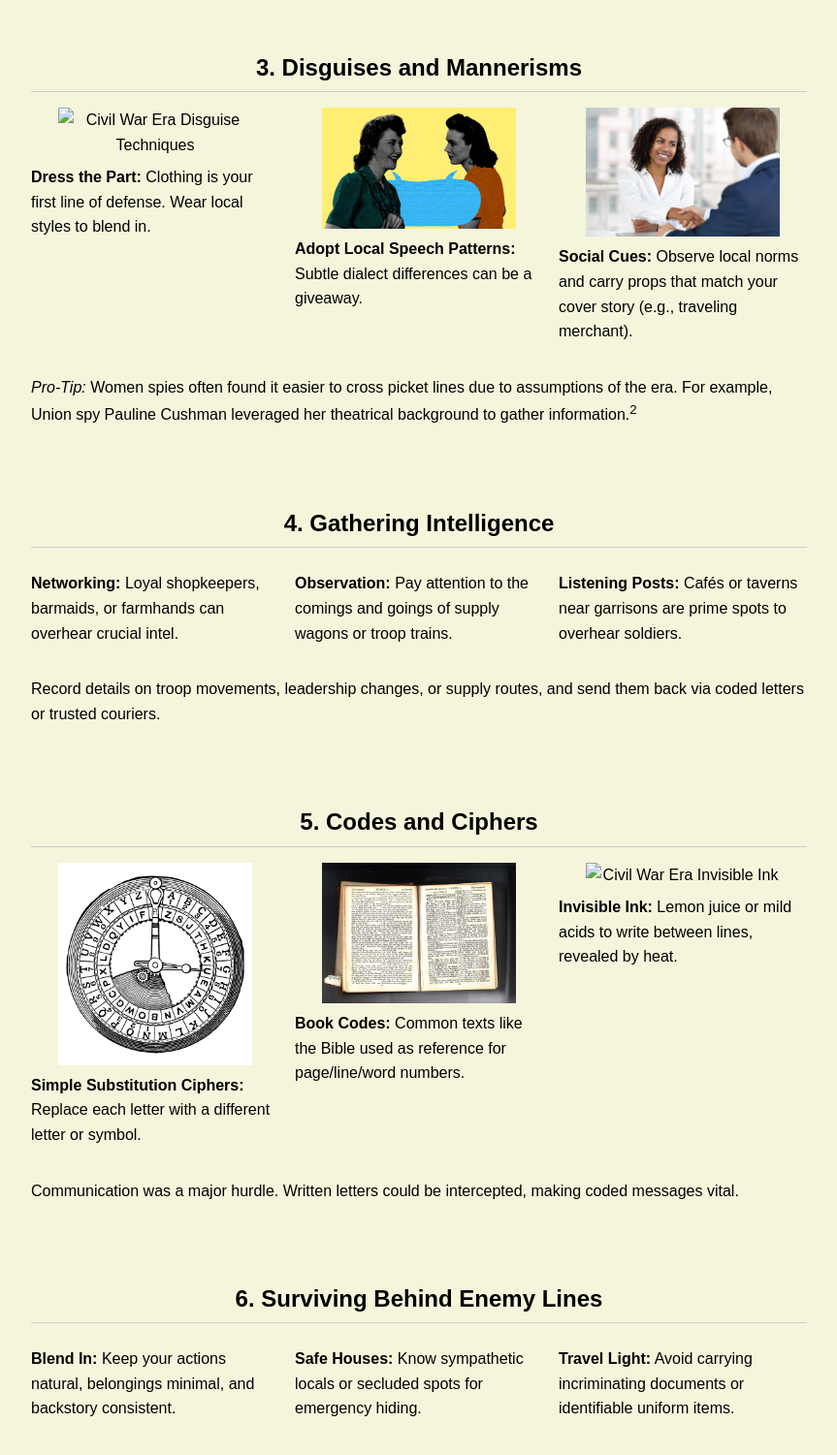
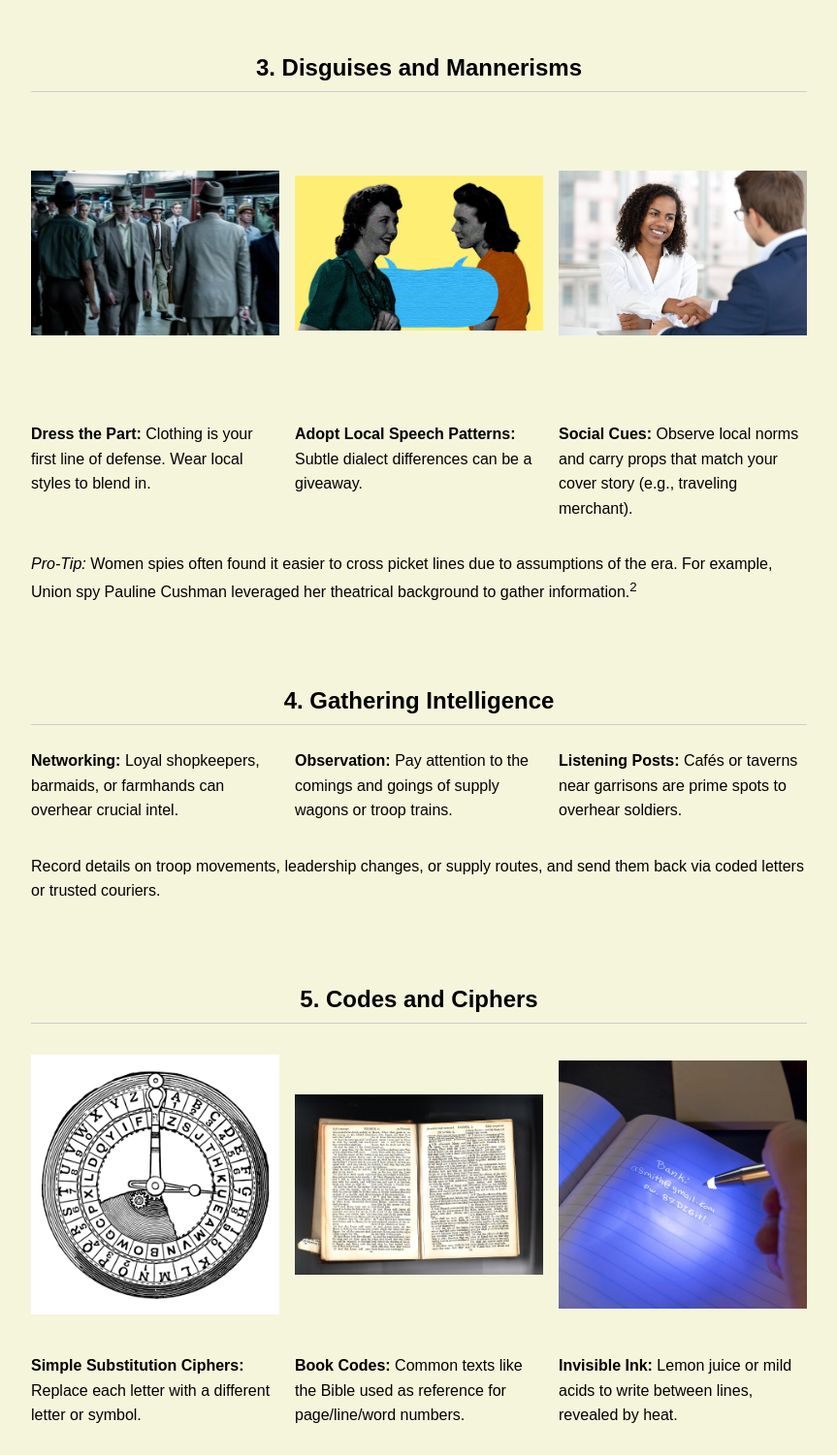
Before and after one commit to muksaw/civil-war-spy-guide, a plain HTML site: page index.html in a window 1280 px wide. Shown: the part 1186-2687 px from the top of the page at 97% size, without its empty margins (208-1071 px from the left). Drawn offline with Linux system fonts and the light colour scheme.

Commit message:
fixed alignment on images, now all images should be appearing as well

```diff
--- a/index.html
+++ b/index.html
@@ -95,16 +95,24 @@
     .column {
       flex: 1;               /* Each column takes up equal width */
       text-align: center;    /* Center images and headings if desired */
+      display: flex;
+      flex-direction: column;
+    }
+    .image-container {
+      height: 300px;         /* Fixed height for image container */
+      display: flex;
+      align-items: center;
+      justify-content: center;
+      margin-bottom: 1rem;   /* Space between image and text */
     }
     .column img {
-      width: 80%;            /* You can adjust to 100% or another value */
-      max-width: 200px;      /* Limit max width if you prefer smaller images */
-      margin: 0 auto;        /* Center the image horizontally */
-      display: block;
+      max-width: 100%;       /* Image won't exceed container width */
+      max-height: 100%;      /* Image won't exceed container height */
+      object-fit: contain;   /* Maintain aspect ratio */
     }
     .column p {
       margin-top: 0.5rem;
-      text-align: left;      /* If you want the bullet text itself left-aligned */
+      text-align: left;      /* Left-align the bullet text */
     }
 
     .image-placeholder {
@@ -197,21 +205,27 @@
     <h2>3. Disguises and Mannerisms</h2>
     <div class="three-column-section">
       <div class="column">
-        <img src="images/section3_image1.jpg" alt="Civil War Era Disguise Techniques" class="image-placeholder">
+        <div class="image-container">
+          <img src="images/section3_image1.jpeg" alt="Civil War Era Disguise Techniques">
+        </div>
         <p>
           <strong>Dress the Part:</strong> Clothing is your first line of defense.
           Wear local styles to blend in.
         </p>
       </div>
       <div class="column">
-        <img src="images/section3_image2.jpg" alt="Civil War Era Speech Patterns" class="image-placeholder">
+        <div class="image-container">
+          <img src="images/section3_image2.jpg" alt="Civil War Era Speech Patterns">
+        </div>
         <p>
           <strong>Adopt Local Speech Patterns:</strong> Subtle dialect differences
           can be a giveaway.
         </p>
       </div>
       <div class="column">
-        <img src="images/section3_image3.jpg" alt="Civil War Era Social Cues" class="image-placeholder">
+        <div class="image-container">
+          <img src="images/section3_image3.jpg" alt="Civil War Era Social Cues">
+        </div>
         <p>
           <strong>Social Cues:</strong> Observe local norms and carry props that
           match your cover story (e.g., traveling merchant).
@@ -259,21 +273,27 @@
     <h2>5. Codes and Ciphers</h2>
     <div class="three-column-section">
       <div class="column">
-        <img src="images/section5_image1.jpg" alt="Civil War Era Cipher Methods" class="image-placeholder">
+        <div class="image-container">
+          <img src="images/section5_image1.jpg" alt="Civil War Era Cipher Methods">
+        </div>
         <p>
           <strong>Simple Substitution Ciphers:</strong> Replace each letter with a
           different letter or symbol.
         </p>
       </div>
       <div class="column">
-        <img src="images/section5_image2.jpg" alt="Civil War Era Book Codes" class="image-placeholder">
+        <div class="image-container">
+          <img src="images/section5_image2.jpg" alt="Civil War Era Book Codes">
+        </div>
         <p>
           <strong>Book Codes:</strong> Common texts like the Bible used as reference
           for page/line/word numbers.
         </p>
       </div>
       <div class="column">
-        <img src="images/section5_image3.jpg" alt="Civil War Era Invisible Ink" class="image-placeholder">
+        <div class="image-container">
+          <img src="images/section5_image3.jpeg" alt="Civil War Era Invisible Ink">
+        </div>
         <p>
           <strong>Invisible Ink:</strong> Lemon juice or mild acids to write between
           lines, revealed by heat.
@@ -316,7 +336,9 @@
     <h2>7. Notable Spies and Their Strategies</h2>
     <div class="three-column-section">
       <div class="column">
-        <img src="images/section7_image1.jpg" alt="Elizabeth Van Lew" class="image-placeholder">
+        <div class="image-container">
+          <img src="images/section7_image1.jpg" alt="Elizabeth Van Lew">
+        </div>
         <p>
           <strong>Elizabeth Van Lew (Union):</strong> A Richmond socialite who ran
           a major spy ring beneath Confederate noses by enlisting a network of
@@ -324,7 +346,9 @@
         </p>
       </div>
       <div class="column">
-        <img src="images/section7_image2.jpg" alt="Pauline Cushman" class="image-placeholder">
+        <div class="image-container">
+          <img src="images/section7_image2.jpg" alt="Pauline Cushman">
+        </div>
         <p>
           <strong>Pauline Cushman (Union):</strong> An actress turned spy, she
           feigned Confederate support while relaying vital intelligence to
@@ -332,7 +356,9 @@
         </p>
       </div>
       <div class="column">
-        <img src="images/section7_image3.jpg" alt="Belle Boyd" class="image-placeholder">
+        <div class="image-container">
+          <img src="images/section7_image3.jpg" alt="Belle Boyd">
+        </div>
         <p>
           <strong>Belle Boyd (Confederate):</strong> Dubbed the "Cleopatra of
           the Secession," she used her charm to extract secrets from Union officers.
```
